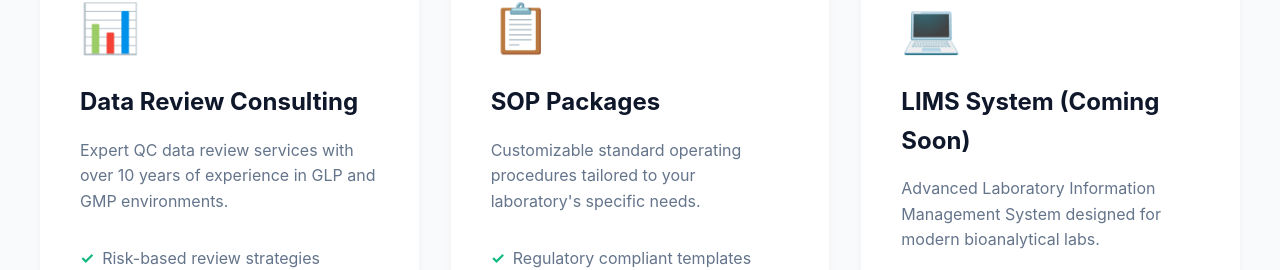
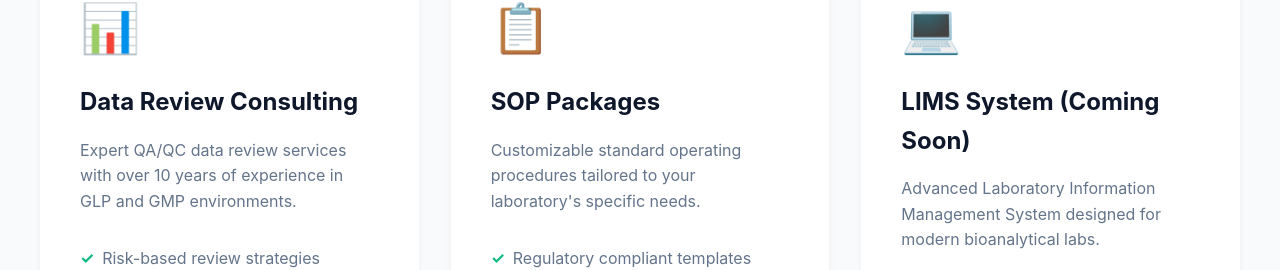
Before and after one commit to Skux-Sovereign/Lab-Integrity-Pro-New, a Next.js app: page / in a window 1280 px wide. Shown: the part 1135-1405 px from the top of the page. Built offline with nearby package versions, Linux system fonts and the light colour scheme.

Commit message:
Added 'QA/QC Services' to main page

```diff
--- a/src/app/page.tsx
+++ b/src/app/page.tsx
@@ -100,7 +100,7 @@ export default function Home() {
             <div className="service-card">
               <div className="service-icon">📊</div>
               <h3>Data Review Consulting</h3>
-              <p>Expert QC data review services with over 10 years of experience in GLP and GMP environments.</p>
+              <p>Expert QA/QC data review services with over 10 years of experience in GLP and GMP environments.</p>
               <ul className="service-features">
                 <li>Risk-based review strategies</li>
                 <li>Audit trail analysis</li>
```
